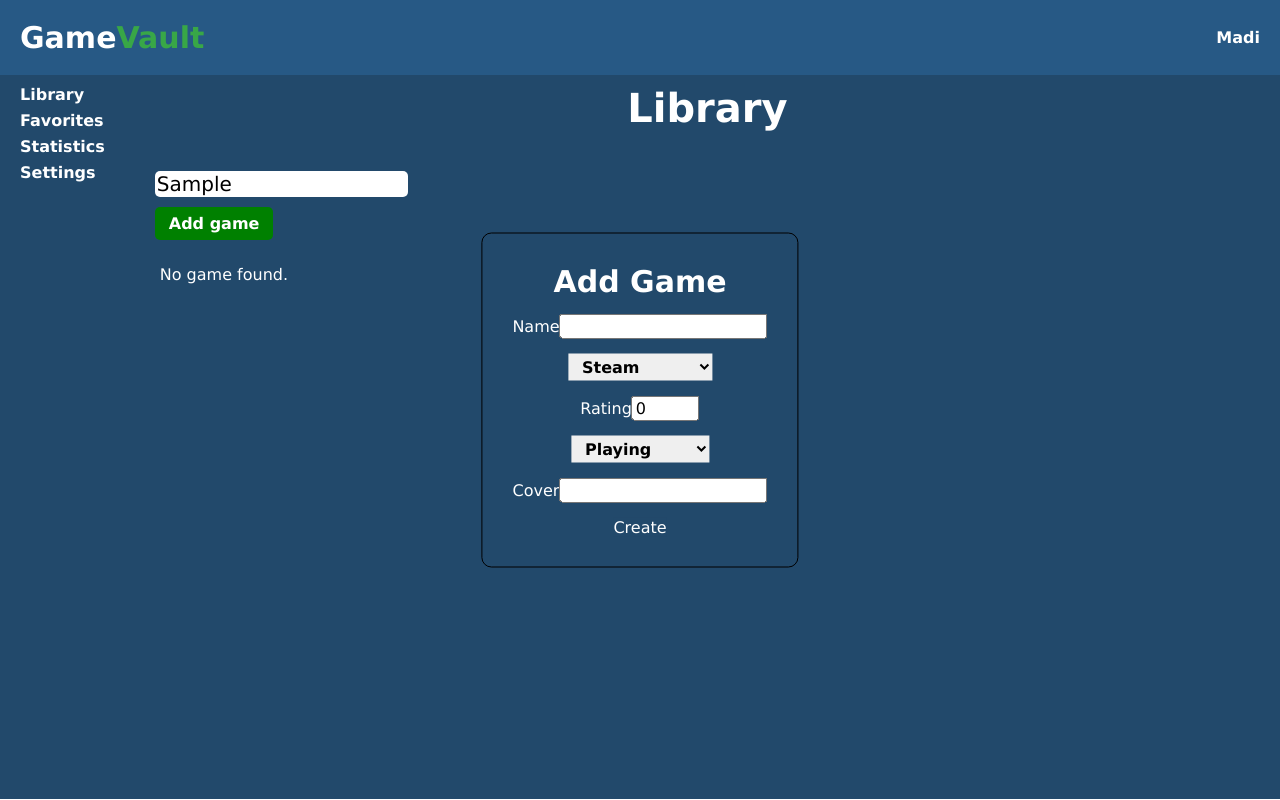
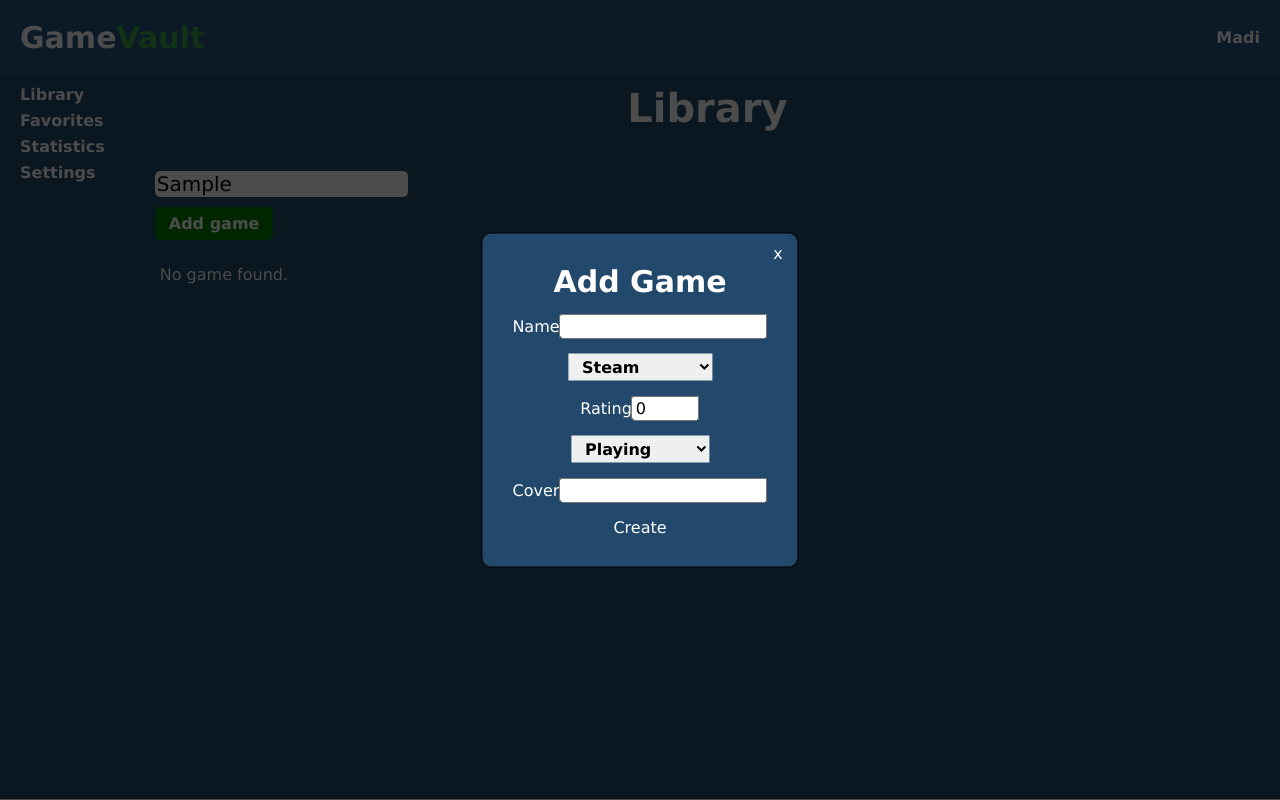
Before and after one commit to Sprowds/game-vault, a React (Vite) app: page / in a window 1280 px wide. Both pictures are taken after typing "Sample" into the empty fields and a click on the button "Add game". Built offline with nearby package versions, Linux system fonts and the light colour scheme.

Commit message:
addGameFormV2
Modified modal window:
1) Added x button to close form
2) Added shadow div to background
3) Deleted scroll bar while form is open
4) Added onClick on shadow div for closing form

```diff
--- a/src/App.css
+++ b/src/App.css
@@ -5,6 +5,10 @@
 body {
   font-family: Verdana, Geneva, Tahoma, sans-serif;
   color: #fff;
+}
+
+.no_scroll {
+  overflow: hidden;
 }
 
 .content-wrapper {
--- a/src/components/AddGameForm/AddGameForm.jsx
+++ b/src/components/AddGameForm/AddGameForm.jsx
@@ -2,7 +2,7 @@ import classes from "./AddGameForm.module.css";
 import SelectDropdown from "../../ui/SelectDropdown/SelectDropdown";
 import platformList from "../../data/platformList.json";
 import statusList from "../../data/statusList.json";
-import { useState } from "react";
+import { useState, useEffect } from "react";
 
 const AddGameForm = ({
   gameList,
@@ -28,11 +28,24 @@ const AddGameForm = ({
     }));
   }
 
+  const isActive = addGameActive === true;
+
+  useEffect(() => {
+    document.body.classList.add("no_scroll");
+
+    return () => {
+      document.body.classList.remove("no_scroll");
+    };
+  }, []);
+
   return (
+    <>
+      <div
+        className={classes.modal__overlay}
+        onClick={() => setAddGameActive(false)}
+      ></div>
       <form
-      className={
-        addGameActive === true ? classes.addGameForm : classes.notActive
-      }
+        className={classes.addGameForm}
         onSubmit={(event) => {
           event.preventDefault();
           setAddGameActive(false);
@@ -94,7 +107,11 @@ const AddGameForm = ({
         <button className={classes.btn} type="submit">
           Create
         </button>
+        <span className={classes.close} onClick={() => setAddGameActive(false)}>
+          x
+        </span>
       </form>
+    </>
   );
 };
 
--- a/src/components/AddGameForm/AddGameForm.module.css
+++ b/src/components/AddGameForm/AddGameForm.module.css
@@ -1,3 +1,15 @@
+.modal__overlay {
+  position: fixed;
+  top: 0;
+  left: 0;
+  width: 100vw;
+  height: 100vh;
+  z-index: 1000;
+  overflow: hidden;
+
+  background-color: rgba(0, 0, 0, 0.7);
+}
+
 .addGameForm {
   position: absolute;
   top: 50%;
@@ -7,7 +19,7 @@
   gap: 15px;
   align-items: center;
   transform: translate(-50%, -50%);
-  z-index: 10;
+  z-index: 1001;
 
   padding: 30px;
 
@@ -16,8 +28,11 @@
   border: 1px solid #000;
 }
 
-.notActive {
-  display: none;
+.close {
+  position: absolute;
+  top: 10px;
+  right: 15px;
+  cursor: pointer;
 }
 
 .title {
--- a/src/components/Main/Main.jsx
+++ b/src/components/Main/Main.jsx
@@ -21,12 +21,16 @@ const Main = () => {
       >
         Add game
       </button>
+      {addGameActive ? (
         <AddGameForm
           gameList={gameList}
           setGameList={setGameList}
           setAddGameActive={setAddGameActive}
           addGameActive={addGameActive}
         />
+      ) : (
+        <></>
+      )}
       <GameList gamesData={searchGame(gameList, search)} />
     </main>
   );
```
Lines whose indentation alone changed are shown as unchanged.
